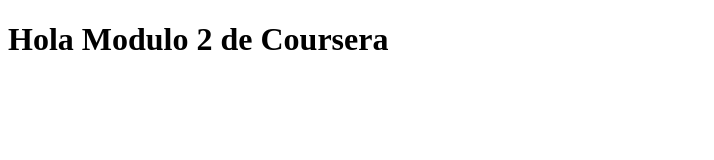
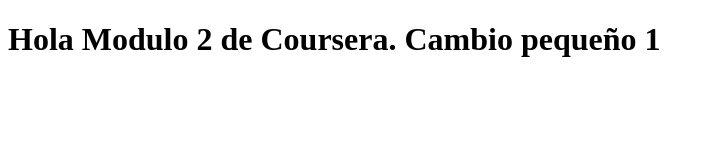
Before and after one commit to pedrocoleta/coursera-html_css_javascript, a plain HTML site: page site/index.html in a window 1280 px wide. Shown: the whole page, without its empty margins (0-714 px from the left). Drawn offline with Linux system fonts and the light colour scheme.

Commit message:
Cambio pequeño1

```diff
--- a/site/index.html
+++ b/site/index.html
@@ -4,6 +4,6 @@
 	<title>Modulo 2 de Coursera</title>
 </head>
 <body>
-	<h1>Hola Modulo 2 de Coursera</h1>
+	<h1>Hola Modulo 2 de Coursera. Cambio pequeño 1</h1>
 </body>
 </html>
```
